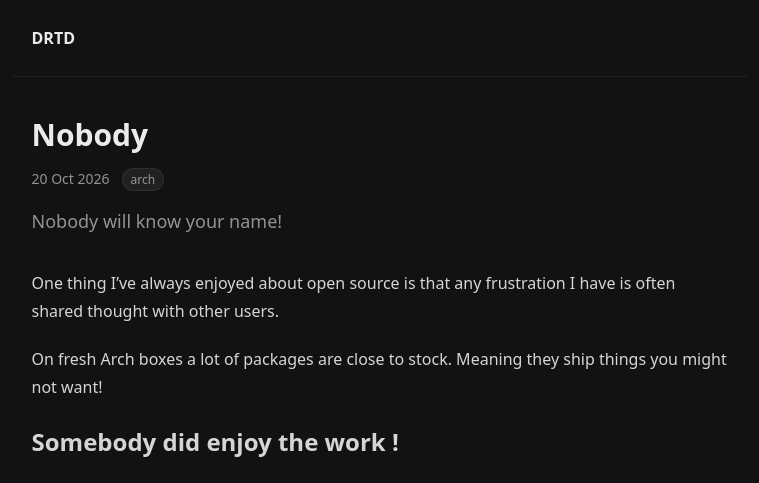
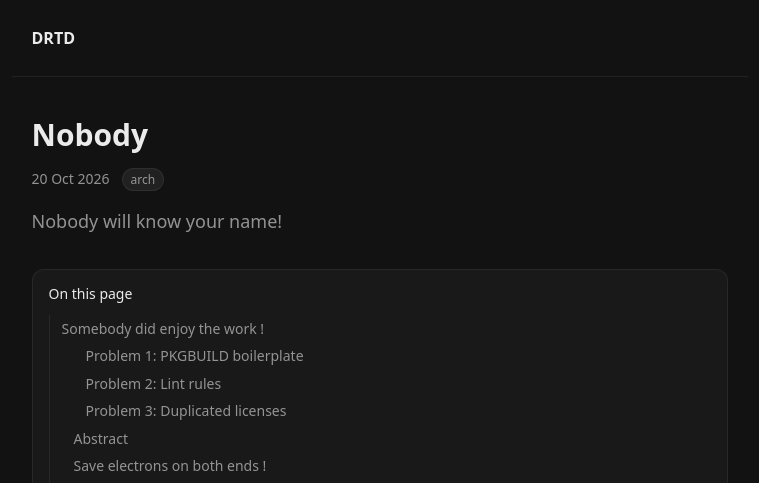
Before and after one commit to h8d13/dontreadthedocs, a Jekyll site: the page built from _posts/2026-10-20-nobody.md, in a window 1280 px wide, cut to the strip 0-483 px from the top of the page. Shown: the whole strip, without its empty margins (253-1012 px from the left). Built offline with Jekyll 4.4.1, drawn with Linux system fonts in a browser that asks for light colours.

Commit message:
add toc
Signed-off-by: h8d13 <hadean-eon-dev@proton.me>

```diff
--- /dev/null
+++ b/_includes/toc.html
@@ -0,0 +1,36 @@
+{%- comment -%}
+Pure Liquid: scans rendered html for kramdown's <hN id="..."> (N = 1..3).
+Depth is relative to the shallowest heading found, so h3-only posts
+are not indented. Renders nothing without headings.
+{%- endcomment -%}
+{%- assign chunks = include.html | split: "<h" -%}
+{%- assign min = 9 -%}
+{%- for chunk in chunks offset: 1 -%}
+	{%- assign tag = chunk | slice: 0, 6 -%}
+	{%- assign level = chunk | slice: 0 | plus: 0 -%}
+	{%- if level >= 1 and level <= 3 and tag contains ' id="' -%}
+		{%- if level < min -%}{%- assign min = level -%}{%- endif -%}
+	{%- endif -%}
+{%- endfor -%}
+{%- if min < 9 -%}
+<nav class="toc">
+	<p>On this page</p>
+	<ul>
+	{%- for chunk in chunks offset: 1 -%}
+		{%- assign tag = chunk | slice: 0, 6 -%}
+		{%- assign level = chunk | slice: 0 | plus: 0 -%}
+		{%- unless level >= 1 and level <= 3 and tag contains ' id="' -%}
+			{%- continue -%}
+		{%- endunless -%}
+		{%- assign id = chunk | split: 'id="' | slice: 1 | first
+			| split: '"' | first -%}
+		{%- capture open -%}{{ level }} id="{{ id }}">{%- endcapture -%}
+		{%- capture close -%}</h{{ level }}>{%- endcapture -%}
+		{%- assign text = chunk | split: close | first
+			| remove_first: open | strip_html | strip -%}
+		{%- assign depth = level | minus: min %}
+		<li class="d{{ depth }}"><a href="#{{ id }}">{{ text }}</a></li>
+	{%- endfor %}
+	</ul>
+</nav>
+{%- endif -%}
--- a/_layouts/post.html
+++ b/_layouts/post.html
@@ -5,6 +5,7 @@ layout: default
 	<h1>{{ page.title }}</h1>
 	<p class="meta">{{ page.date | date: "%-d %b %Y" }}{% include tags.html tags=page.tags link=true %}</p>
 	{% if page.description %}<p class="lead">{% include inline.html text=page.description %}</p>{% endif %}
+	{% include toc.html html=content %}
 	<div class="prose">
 		{{ content }}
 	</div>
--- a/_posts/2026-10-20-nobody.md
+++ b/_posts/2026-10-20-nobody.md
@@ -132,7 +132,7 @@ Splits already happen in `extra`:
 These take a **bit of work and due process**. The problems below are what make
 that work harder than it needs to be.
 
-A` python` interpreter takes ~74MB on Arch vs ~23MB on Alpine (with many splits).
+A `python` interpreter takes ~74MB on Arch vs ~23MB on Alpine (with many splits).
 
 Compression helps over the wire (HTML docs compress ~15:1), **but the full size still
 ends up on users' systems.**
--- a/assets/style.css
+++ b/assets/style.css
@@ -277,6 +277,72 @@ code {
 .highlight .gi { color: #aff5b4; background: rgba(14, 180, 100, 0.1); }
 .highlight .err { color: #f85149; }
 
+/* toc: inline box on narrow screens, fixed right of main on wide */
+html {
+	scroll-behavior: smooth;
+}
+
+.prose :is(h1, h2, h3) {
+	scroll-margin-top: 1.5rem;
+}
+
+.toc {
+	margin: 0 0 2rem;
+	padding: 0.75rem 1rem;
+	border: 1px solid var(--fd-border);
+	border-radius: 0.75rem;
+	background: var(--fd-card);
+	font-size: 0.875rem;
+}
+
+.toc p {
+	margin: 0 0 0.5rem;
+	color: var(--fd-foreground);
+	font-weight: 500;
+}
+
+.toc ul {
+	list-style: none;
+	margin: 0;
+	padding: 0;
+	border-inline-start: 1px solid var(--fd-border);
+}
+
+.toc a {
+	display: block;
+	margin-inline-start: -1px;
+	padding: 0.25rem 0 0.25rem 0.75rem;
+	border-inline-start: 1px solid transparent;
+	color: var(--fd-muted-foreground);
+	line-height: 1.4;
+	text-decoration: none;
+	transition: color 0.2s;
+}
+
+.toc a:hover {
+	color: var(--fd-foreground);
+	border-inline-start-color: var(--fd-primary);
+}
+
+.toc .d1 a { padding-inline-start: 1.5rem; }
+.toc .d2 a { padding-inline-start: 2.25rem; }
+
+/* main is 46rem centered: sidebar starts 2rem past its right edge */
+@media (min-width: 82rem) {
+	.toc {
+		position: fixed;
+		top: 6.5rem;
+		left: calc(50% + 25rem);
+		width: 14rem;
+		max-height: calc(100vh - 8rem);
+		overflow-y: auto;
+		margin: 0;
+		padding: 0;
+		border: 0;
+		background: none;
+	}
+}
+
 /* tags: inline after date in .meta */
 .tags {
 	display: inline-flex;
```
